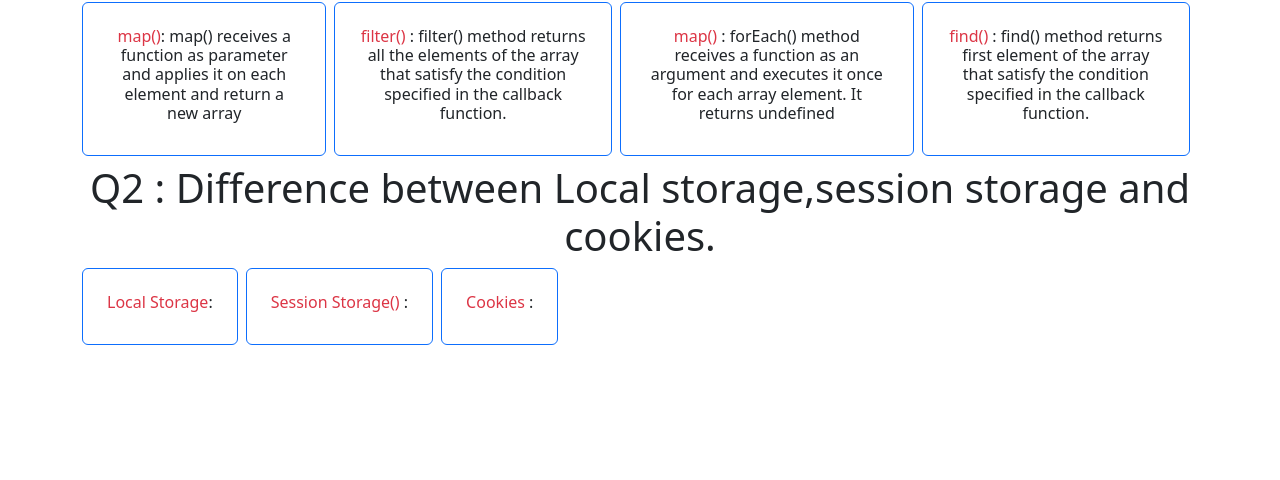
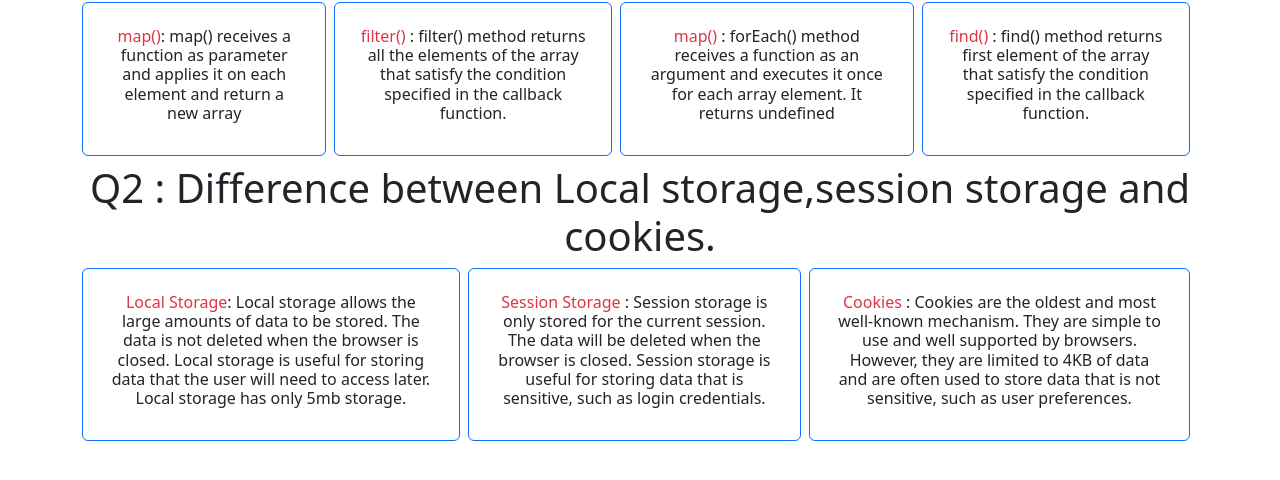
Before and after one commit to Hridoy-Rahman/quiz-hero, a plain HTML site: page blog.html in a window 1280 px wide. Shown: the part 78-558 px from the top of the page. Drawn offline with nearby package versions, Linux system fonts and the light colour scheme.

Commit message:
3 questions Added

```diff
--- a/blog.html
+++ b/blog.html
@@ -37,17 +37,17 @@
             <h1>Q2 : Difference between Local storage,session storage and cookies.</h1>
             <div class="d-flex flex-column flex-md-row ">
                 <div class="border border-primary rounded p-4 me-2 mb-2">
-                    <h6><span class="text-danger">Local Storage</span>:</h6>
+                    <h6><span class="text-danger">Local Storage</span>: Local storage allows the  large amounts of data to be stored. The data is not deleted when the browser is closed. Local storage is useful for storing data that the user will need to access later. Local storage has only 5mb storage.</h6>
                 </div>
                 <div class="border border-primary rounded p-4 me-2 mb-2">
-                    <h6><span class="text-danger">Session Storage()</span> : </h6>
+                    <h6><span class="text-danger">Session Storage</span> : Session storage is only stored for the current session. The data will be deleted when the browser is closed. Session storage is useful for storing data that is sensitive, such as login credentials.</h6>
                 </div>
                 <div class="border border-primary rounded p-4 me-2 mb-2">
-                    <h6><span class="text-danger">Cookies</span> : </h6>
+                    <h6><span class="text-danger">Cookies</span> : Cookies are the oldest and most well-known mechanism. They are simple to use and well supported by browsers. However, they are limited to 4KB of data and are often used to store data that is not sensitive, such as user preferences.</h6>
                 </div>
             </div>
         </div>
-        <div></div>
+
         <div></div>
         <div></div>
     </div>
```
